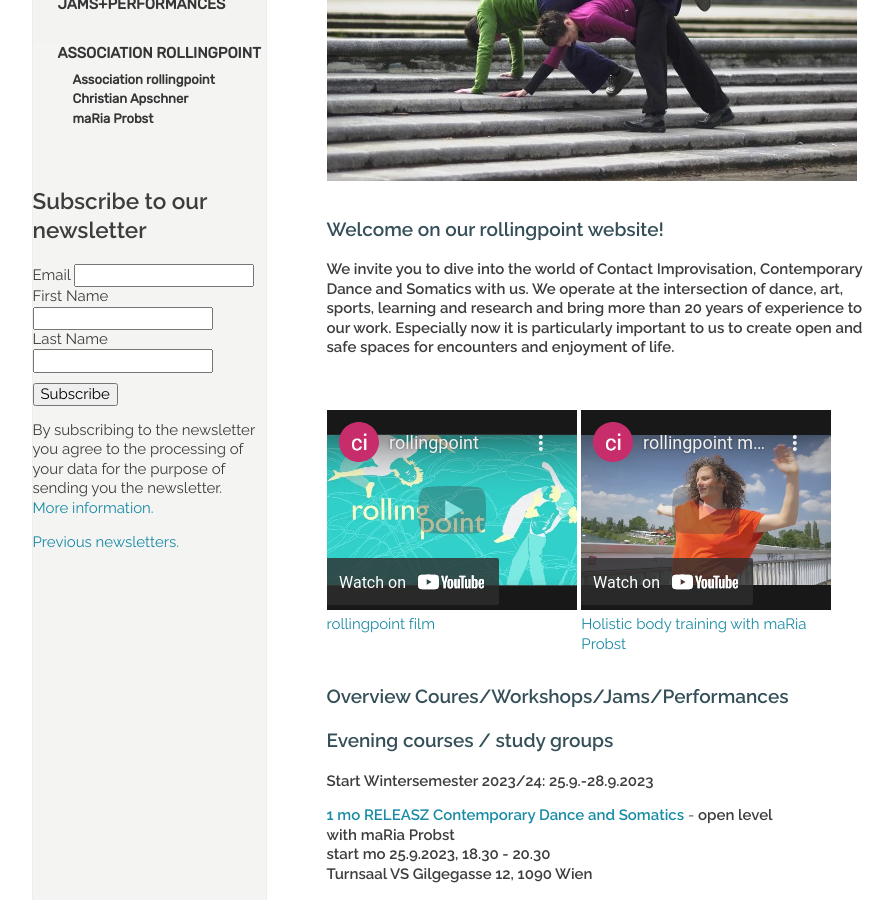
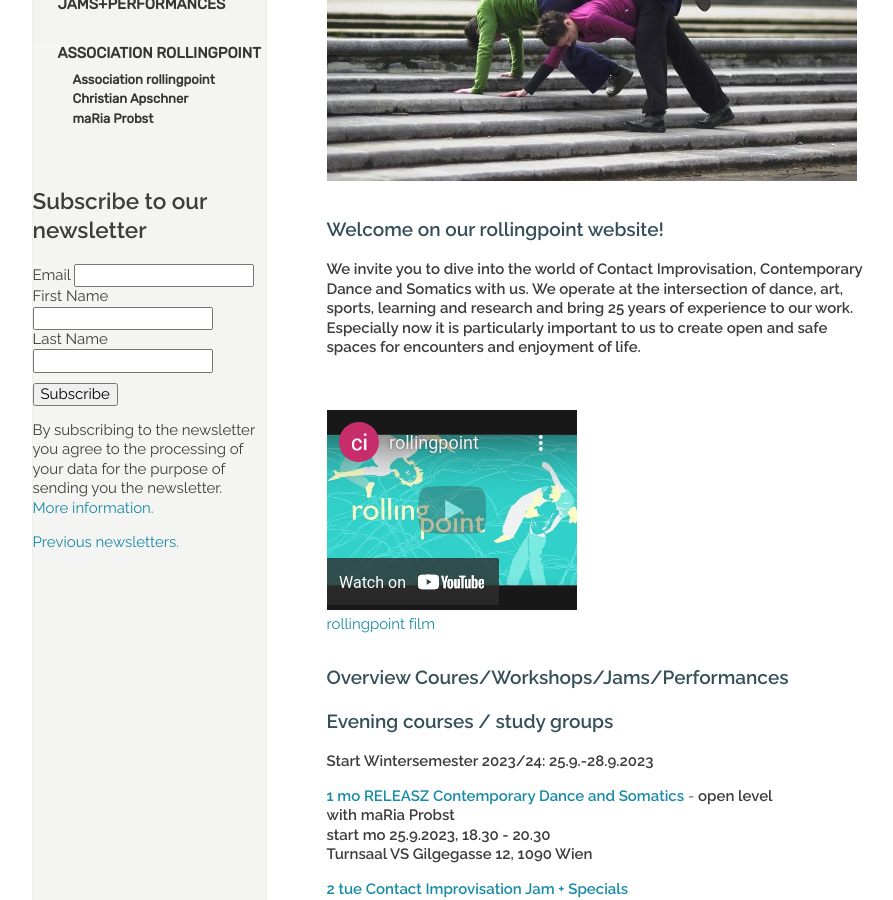
Before and after one commit to manulari/rollingpointat, a Jekyll site: the page built from _pages_en/en.md, in a window 1280 px wide and 900 px high, scrolled down 418 px. Shown: the whole window, without its empty margins (152-1045 px from the left). Built offline with Jekyll 4.4.1, drawn with Linux system fonts in a browser that asks for light colours; comment, search, counter and statistics services are not loaded.

Commit message:
Update page (en) “en”

```diff
--- a/_pages_en/en.md
+++ b/_pages_en/en.md
@@ -12,13 +12,13 @@ other_lang: /
 
 ### Welcome on our rollingpoint website!
 
-**We invite you to dive into the world of Contact Improvisation, Contemporary Dance and Somatics with us. We operate at the intersection of dance, art, sports, learning and research and bring more than 20 years of experience to our work. Especially now it is particularly important to us to create open and safe spaces for encounters and enjoyment of life.**
+**We invite you to dive into the world of Contact Improvisation, Contemporary Dance and Somatics with us. We operate at the intersection of dance, art, sports, learning and research and bring 25 years of experience to our work. Especially now it is particularly important to us to create open and safe spaces for encounters and enjoyment of life.**
 
 #### &nbsp;
 
 <div class="imglink"><a target="_blank" href="https://www.youtube.com/embed/kp3DqzN1Ldo"><img src="/assets/uploads/video_vorschau_rollingpoint.png" alt="" /><div>rollingpoint film</div></a></div>
 
-<div class="imglink"><a target="_blank" href="https://www.youtube.com/embed/6A5otnVZAg4"><img src="/assets/uploads/video_vorschau_maria.png" alt="" /><div>Holistic body training with maRia Probst</div></a></div>
+
 
 ### Overview Coures/Workshops/Jams/Performances
 
```
